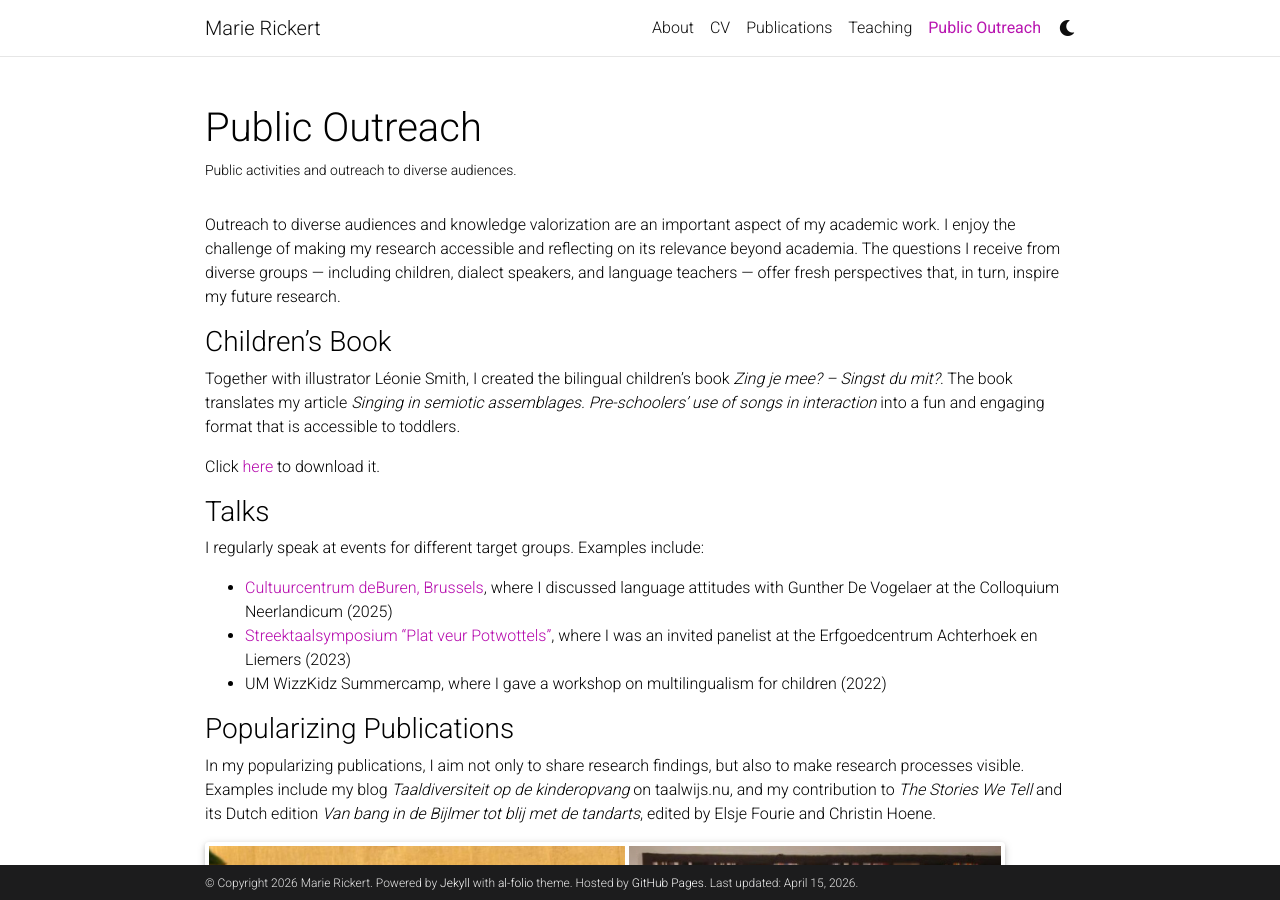
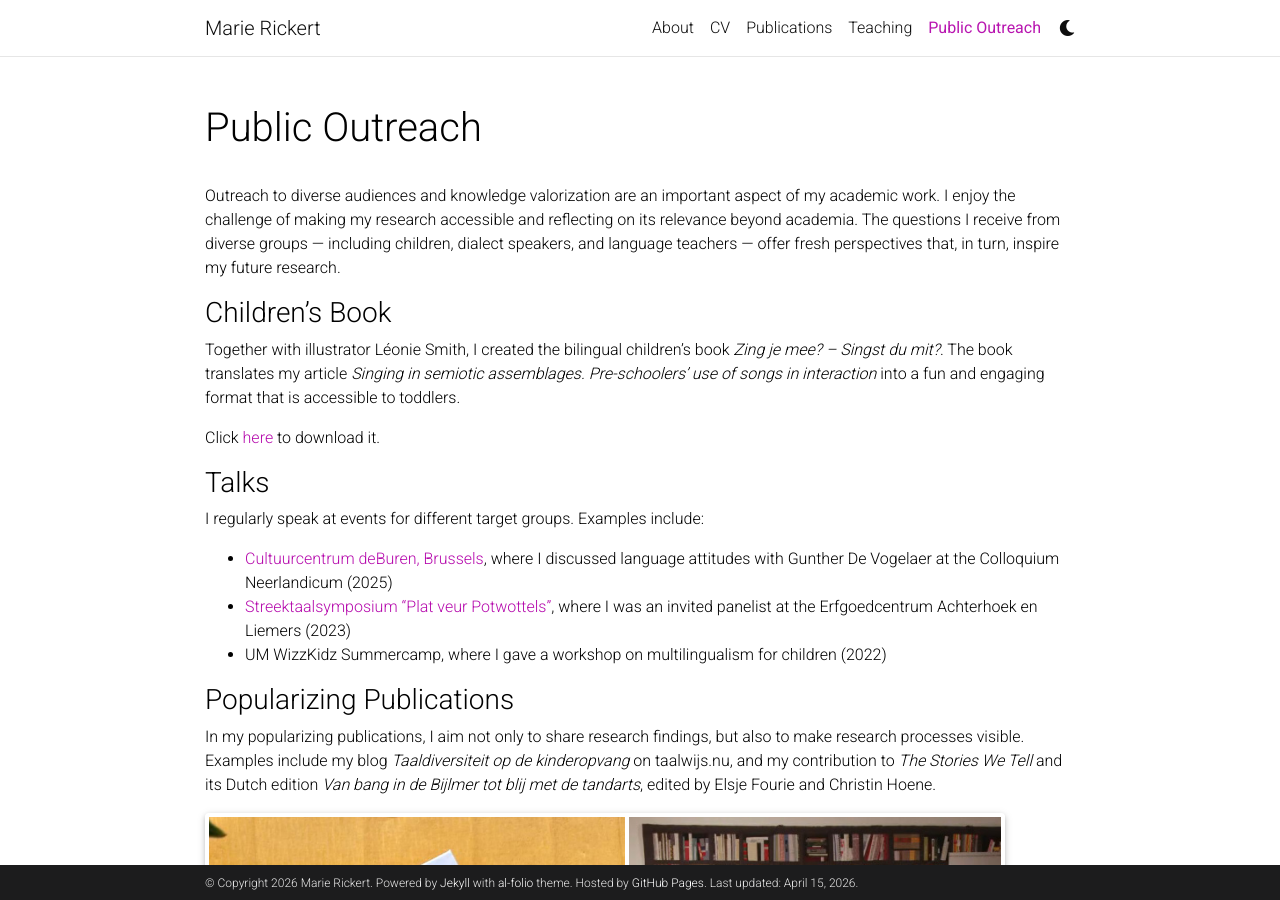
Before and after one commit to marierickert/marierickert.github.io, a Jekyll site: the page built from _pages/public_outreach.md, in a window 1280 px wide and 900 px high. Built offline with Jekyll 4.4.1, drawn with Linux system fonts in a browser that asks for light colours; comment, search, counter and statistics services are not loaded; a style sheet for code colours, icons or effects is not loaded; part of the change alters nothing that is shown.

Commit message:
update the public outreach

```diff
--- a/_pages/public_outreach.md
+++ b/_pages/public_outreach.md
@@ -2,7 +2,7 @@
 layout: page
 permalink: /public_outreach/
 title: Public Outreach
-description: Public activities and outreach to diverse audiences.
+# description: Public activities and outreach to diverse audiences.
 img: assets/img/collage.png
 nav: true
 nav_order: 5
```
